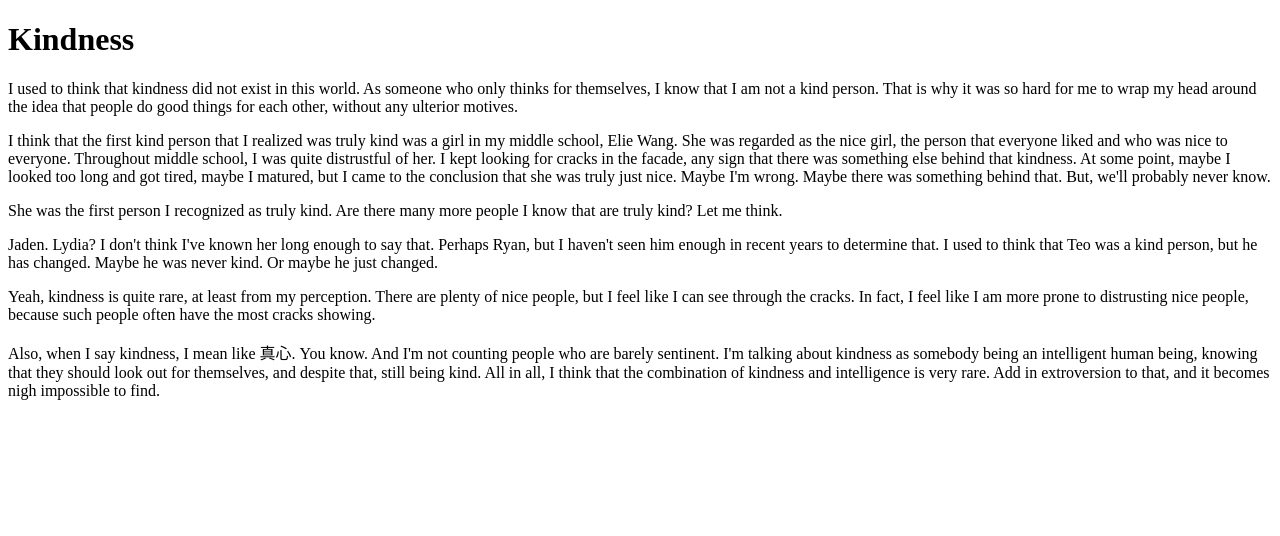
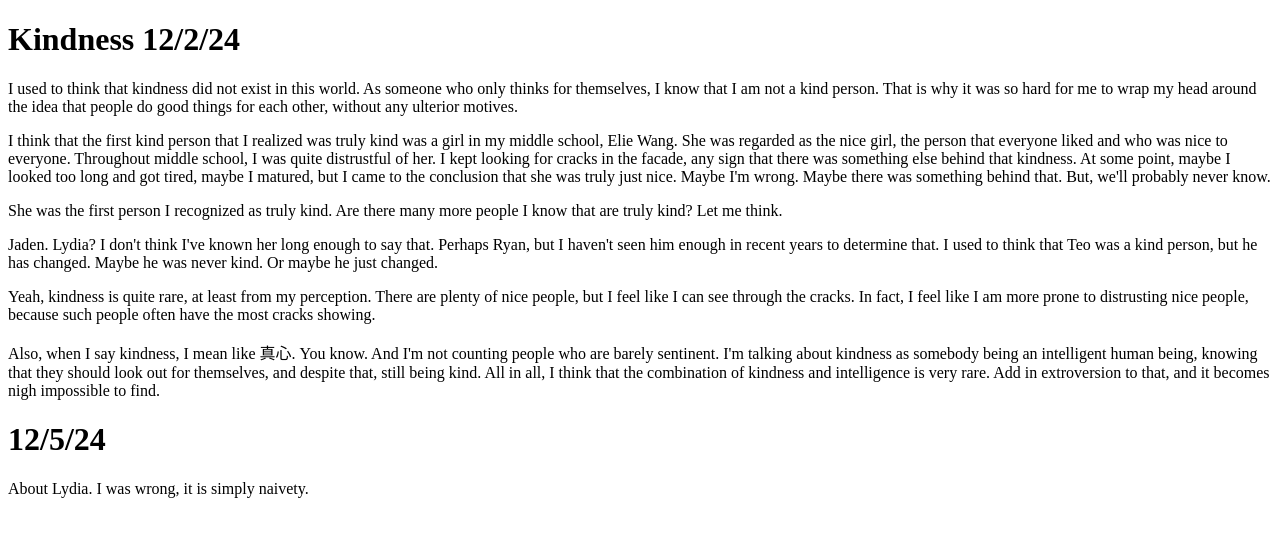
Before and after one commit to gaomason/masongao, a plain HTML site: page entries/Kindness.html in a window 1280 px wide. Drawn offline with Linux system fonts and the light colour scheme.

Commit message:
Update Kindness.html

```diff
--- a/entries/Kindness.html
+++ b/entries/Kindness.html
@@ -6,12 +6,14 @@
     <title>Kindness</title>
 </head>
 <body>
-    <h1>Kindness</h1>
+    <h1>Kindness 12/2/24</h1>
   <p>I used to think that kindness did not exist in this world. As someone who only thinks for themselves, I know that I am not a kind person. That is why it was so hard for me to wrap my head around the idea that people do good things for each other, without any ulterior motives.</p>
   <p>I think that the first kind person that I realized was truly kind was a girl in my middle school, Elie Wang. She was regarded as the nice girl, the person that everyone liked and who was nice to everyone. Throughout middle school, I was quite distrustful of her. I kept looking for cracks in the facade, any sign that there was something else behind that kindness. At some point, maybe I looked too long and got tired, maybe I matured, but I came to the conclusion that she was truly just nice. Maybe I'm wrong. Maybe there was something behind that. But, we'll probably never know. </p>
   <p>She was the first person I recognized as truly kind. Are there many more people I know that are truly kind? Let me think.</p>
   <p>Jaden. Lydia? I don't think I've known her long enough to say that. Perhaps Ryan, but I haven't seen him enough in recent years to determine that. I used to think that Teo was a kind person, but he has changed. Maybe he was never kind. Or maybe he just changed. </p>
   <p>Yeah, kindness is quite rare, at least from my perception. There are plenty of nice people, but I feel like I can see through the cracks. In fact, I feel like I am more prone to distrusting nice people, because such people often have the most cracks showing. </p>
   <p>Also, when I say kindness, I mean like 真心. You know. And I'm not counting people who are barely sentinent. I'm talking about kindness as somebody being an intelligent human being, knowing that they should look out for themselves, and despite that, still being kind. All in all, I think that the combination of kindness and intelligence is very rare. Add in extroversion to that, and it becomes nigh impossible to find.</p>
+    <h1>12/5/24</h1>
+    <p>About Lydia. I was wrong, it is simply naivety.</p>
 </body>
 </html>
```
